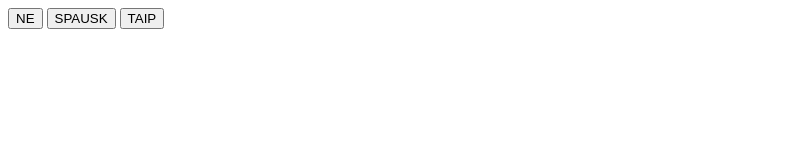
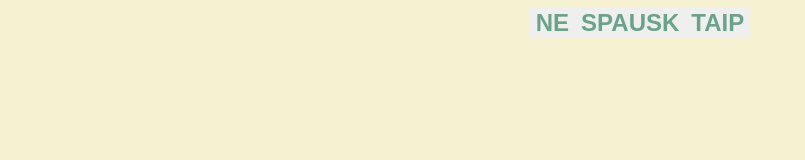
Before and after one commit to laimonaslukos/html_css_1, a plain HTML site: page index.html in a window 1280 px wide. Shown: the whole page, without its empty margins (0-805 px from the left). Drawn offline with Linux system fonts and the light colour scheme.

Commit message:
Add css body, button

```diff
--- a/button.css
+++ b/button.css
@@ -6,3 +6,29 @@
   --colorShadeD: rgb(187, 232, 211);
   --colorShadeE: rgb(205, 255, 232);
 }
+@import url("https://fonts.googleapis.com/css?family=Open+Sans:400,400i,700");
+* {
+  box-sizing: border-box;
+}
+*::before,
+*::after {
+  box-sizing: border-box;
+}
+body {
+  font-family: "OpenSans", sans-serif;
+  display: flex;
+  justify-content: center;
+  background: var(--backgroundColor);
+}
+button {
+  display: inline-block;
+  cursor: pointer;
+  outline: none;
+  border: 0;
+  vertical-align: middle;
+  text-decoration: none;
+  font-size: 1.5rem;
+  color: var(--colorShadeA);
+  font-weight: 700;
+  text-transform: uppercase;
+}
```
